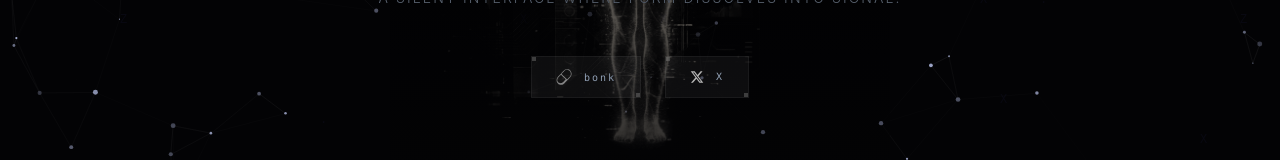
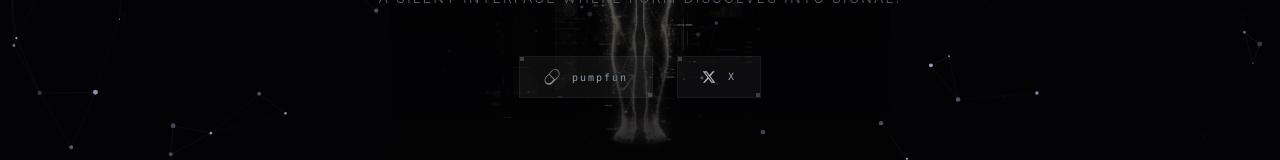
Before and after one commit to SubhanHakim/veil, a React (Vite) app: page / in a window 1280 px wide. Shown: the part 457-617 px from the top of the page. Built offline with nearby package versions, Linux system fonts and the light colour scheme.

Commit message:
update ca

```diff
--- a/src/components/Hero.tsx
+++ b/src/components/Hero.tsx
@@ -71,7 +71,7 @@ const Hero = () => {
                     transition={{ delay: 2.2, duration: 1 }}
                     className="mt-12 flex gap-4 md:gap-6 z-30"
                 >
-                    <SocialButton href="#" icon={<img src={dexIcon} alt="Dex" className="w-4 h-4 opacity-70 group-hover:opacity-100 transition-opacity" />} label="bonk" />
+                    <SocialButton href="https://pump.fun/coin/5qwhKygBDDsBrm7WMNte6zZXMLQuuJVXo8L8ztRpump" icon={<img src={dexIcon} alt="Dex" className="w-4 h-4 opacity-70 group-hover:opacity-100 transition-opacity" />} label="pumpfun" />
                     <SocialButton href="https://x.com/veil_line" icon={<XIcon />} label="X" />
                 </motion.div>
             </motion.div>
```
